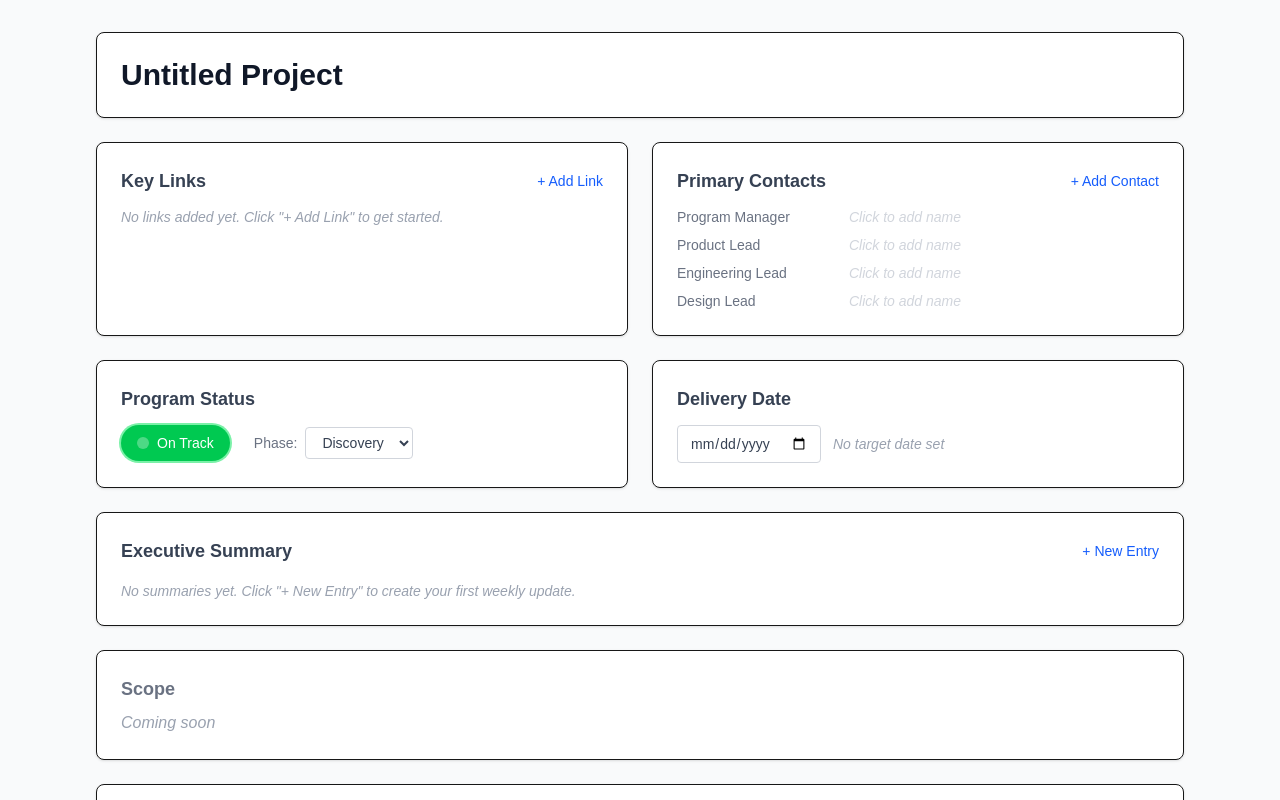
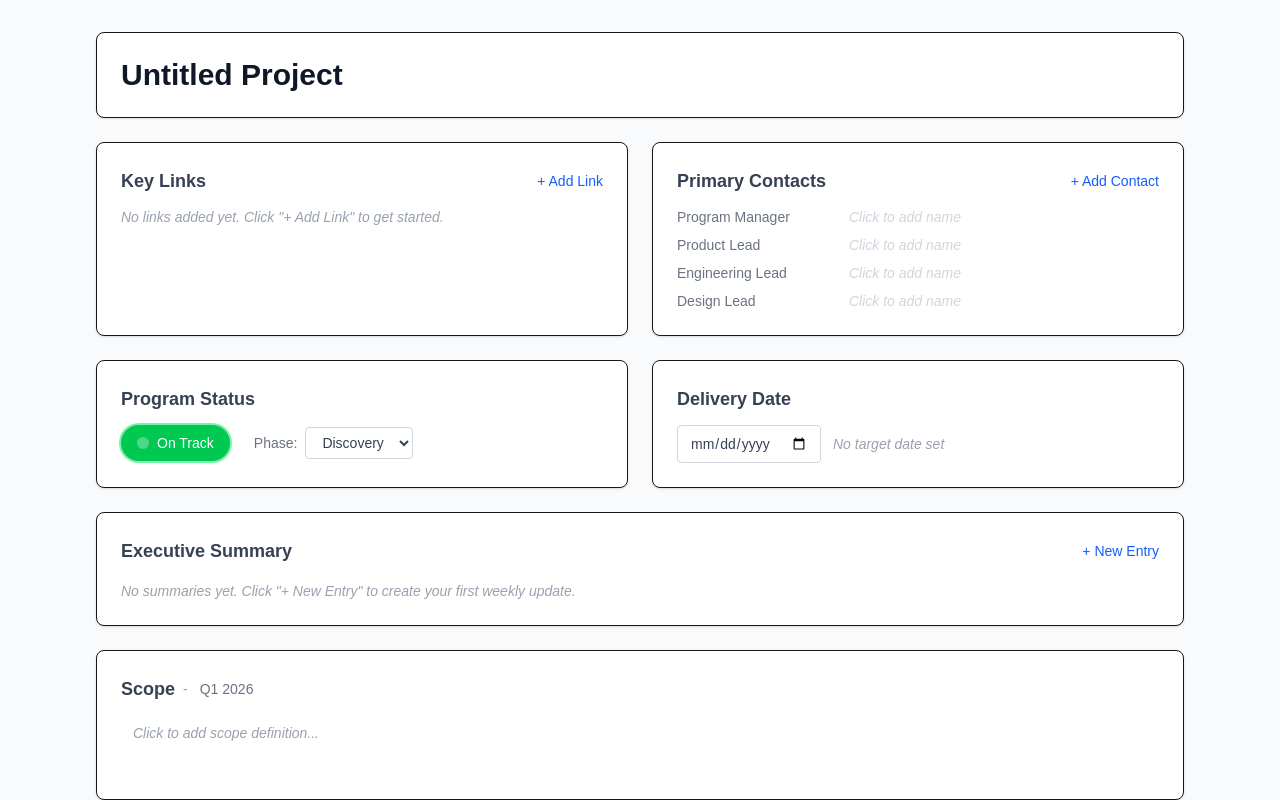
Before and after one commit to rschafer/simple-sheets, a Next.js app: page / in a window 1280 px wide. Shown: the top 800 px of the page. Built offline with nearby package versions, Linux system fonts and the light colour scheme.

Commit message:
Agent: Complete scope-section
Add Scope component with editable period label and inline-editable
scope text area.

Co-Authored-By: Claude Opus 4.5 <noreply@anthropic.com>

```diff
--- a/src/app/page.tsx
+++ b/src/app/page.tsx
@@ -4,6 +4,7 @@ import PrimaryContacts from "@/components/PrimaryContacts";
 import ProgramStatus from "@/components/ProgramStatus";
 import DeliveryDate from "@/components/DeliveryDate";
 import ExecutiveSummary from "@/components/ExecutiveSummary";
+import Scope from "@/components/Scope";
 
 export default function Home() {
   return (
@@ -42,8 +43,7 @@ export default function Home() {
 
           {/* Scope */}
           <section className="rounded-lg border bg-white p-6 shadow-sm">
-            <h2 className="text-lg font-semibold text-gray-500">Scope</h2>
-            <p className="mt-2 text-gray-400 italic">Coming soon</p>
+            <Scope />
           </section>
 
           {/* Milestones */}
--- /dev/null
+++ b/src/components/Scope.tsx
@@ -0,0 +1,93 @@
+"use client";
+
+import { useState, useRef, useEffect } from "react";
+import { useDashboard } from "@/context/DashboardContext";
+
+export default function Scope() {
+  const { data, updateData } = useDashboard();
+  const [editingPeriod, setEditingPeriod] = useState(false);
+  const [editingScope, setEditingScope] = useState(false);
+  const [periodDraft, setPeriodDraft] = useState(data.scopePeriod);
+  const [scopeDraft, setScopeDraft] = useState(data.scopeText);
+  const periodRef = useRef<HTMLInputElement>(null);
+  const scopeRef = useRef<HTMLTextAreaElement>(null);
+
+  useEffect(() => {
+    if (editingPeriod && periodRef.current) {
+      periodRef.current.focus();
+      periodRef.current.select();
+    }
+  }, [editingPeriod]);
+
+  useEffect(() => {
+    if (editingScope && scopeRef.current) {
+      scopeRef.current.focus();
+    }
+  }, [editingScope]);
+
+  const savePeriod = () => {
+    updateData({ scopePeriod: periodDraft.trim() || "Q1 2026" });
+    setEditingPeriod(false);
+  };
+
+  const saveScope = () => {
+    updateData({ scopeText: scopeDraft });
+    setEditingScope(false);
+  };
+
+  return (
+    <div>
+      <div className="flex items-center gap-2 mb-3">
+        <h2 className="text-lg font-semibold text-gray-700">Scope</h2>
+        <span className="text-sm text-gray-400">-</span>
+        {editingPeriod ? (
+          <input
+            ref={periodRef}
+            value={periodDraft}
+            onChange={(e) => setPeriodDraft(e.target.value)}
+            onBlur={savePeriod}
+            onKeyDown={(e) => {
+              if (e.key === "Enter") savePeriod();
+              if (e.key === "Escape") { setPeriodDraft(data.scopePeriod); setEditingPeriod(false); }
+            }}
+            className="rounded border px-2 py-0.5 text-sm"
+          />
+        ) : (
+          <span
+            onClick={() => { setPeriodDraft(data.scopePeriod); setEditingPeriod(true); }}
+            className="text-sm text-gray-500 cursor-pointer hover:bg-gray-100 rounded px-1"
+          >
+            {data.scopePeriod}
+          </span>
+        )}
+      </div>
+
+      {editingScope ? (
+        <div>
+          <textarea
+            ref={scopeRef}
+            value={scopeDraft}
+            onChange={(e) => setScopeDraft(e.target.value)}
+            rows={6}
+            className="w-full rounded border border-gray-300 px-3 py-2 text-sm text-gray-700 focus:border-blue-400 focus:outline-none"
+          />
+          <div className="flex gap-2 mt-2">
+            <button onClick={saveScope} className="rounded bg-blue-600 px-3 py-1 text-sm text-white hover:bg-blue-700">
+              Save
+            </button>
+            <button onClick={() => { setScopeDraft(data.scopeText); setEditingScope(false); }} className="rounded border px-3 py-1 text-sm text-gray-600 hover:bg-gray-50">
+              Cancel
+            </button>
+          </div>
+        </div>
+      ) : (
+        <div
+          onClick={() => { setScopeDraft(data.scopeText); setEditingScope(true); }}
+          className="cursor-pointer rounded px-3 py-2 text-sm text-gray-700 hover:bg-gray-50 min-h-[60px] whitespace-pre-wrap"
+        >
+          {data.scopeText || <span className="text-gray-400 italic">Click to add scope definition...</span>}
+        </div>
+      )}
+    </div>
+  );
+}
```
Also changed, not shown: .agent-memory/features.json.
